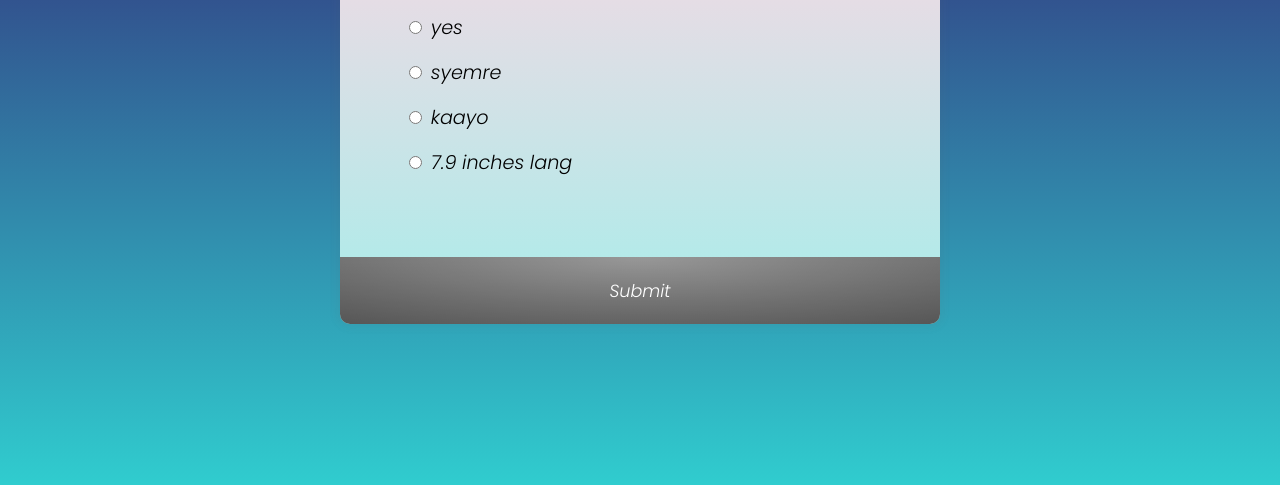
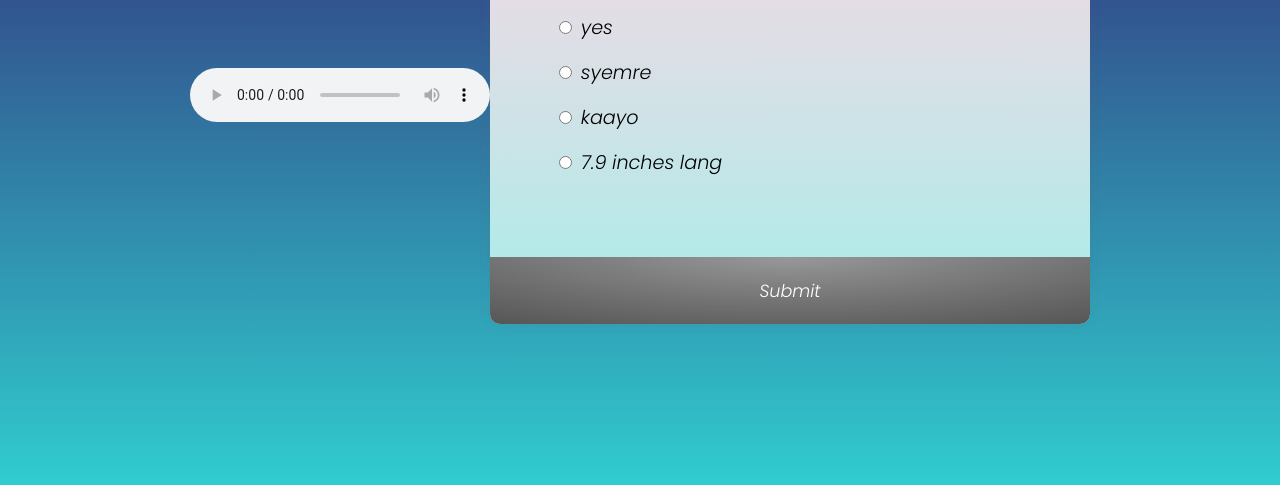
Before and after one commit to hiyanraniel/Quiz-Template, a website: page index.html in a window 1280 px wide. Shown: the part 305-790 px from the top of the page. Drawn offline with Linux system fonts and the light colour scheme.

Commit message:
Update index.html

```diff
--- a/index.html
+++ b/index.html
@@ -79,6 +79,7 @@ button:focus {
 
 </style>
 <body>
+    <audio controls autoplay loop src=" "> </audio>
     <div class="quiz-container" id="quiz">
         <div class="quiz-header">
             <h2 id="question">Tech Stack Quiz</h2>
```
